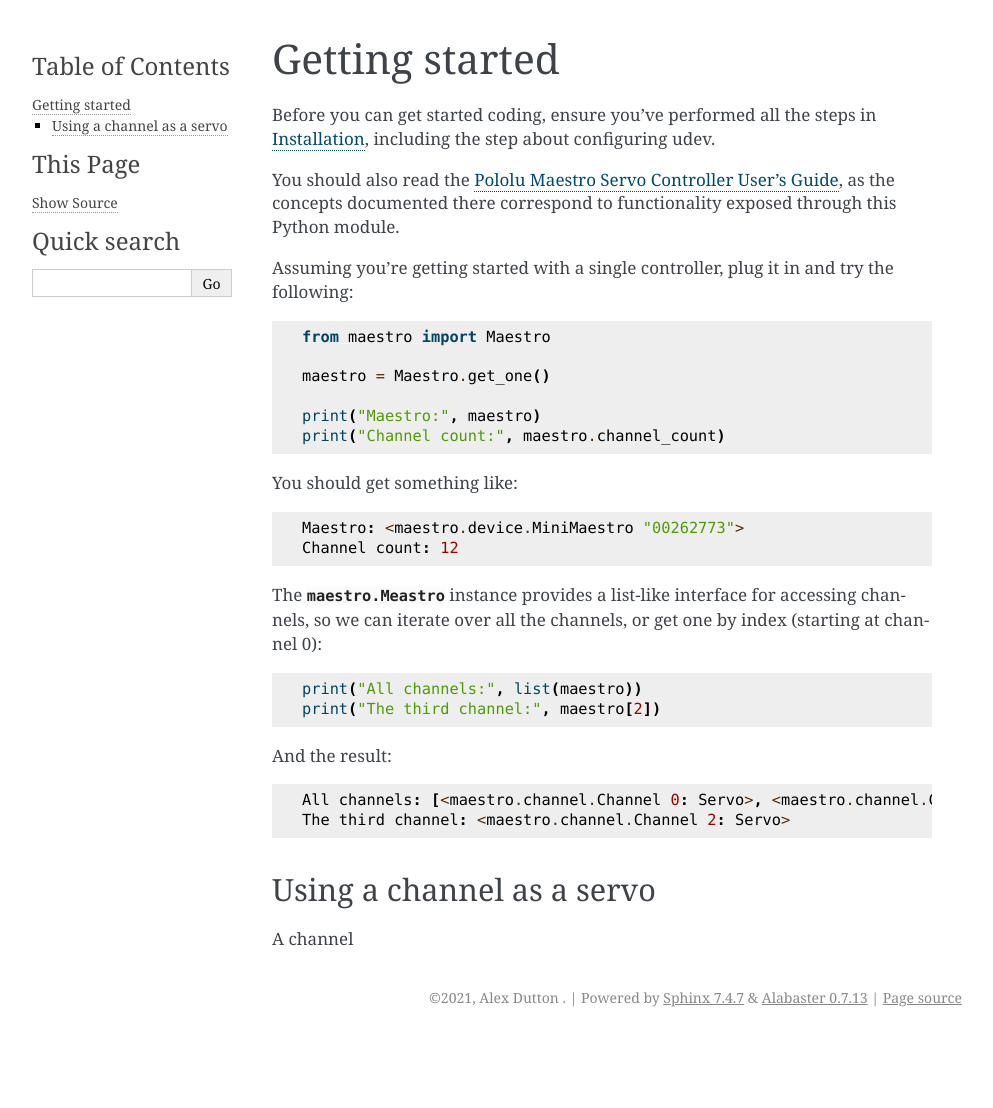
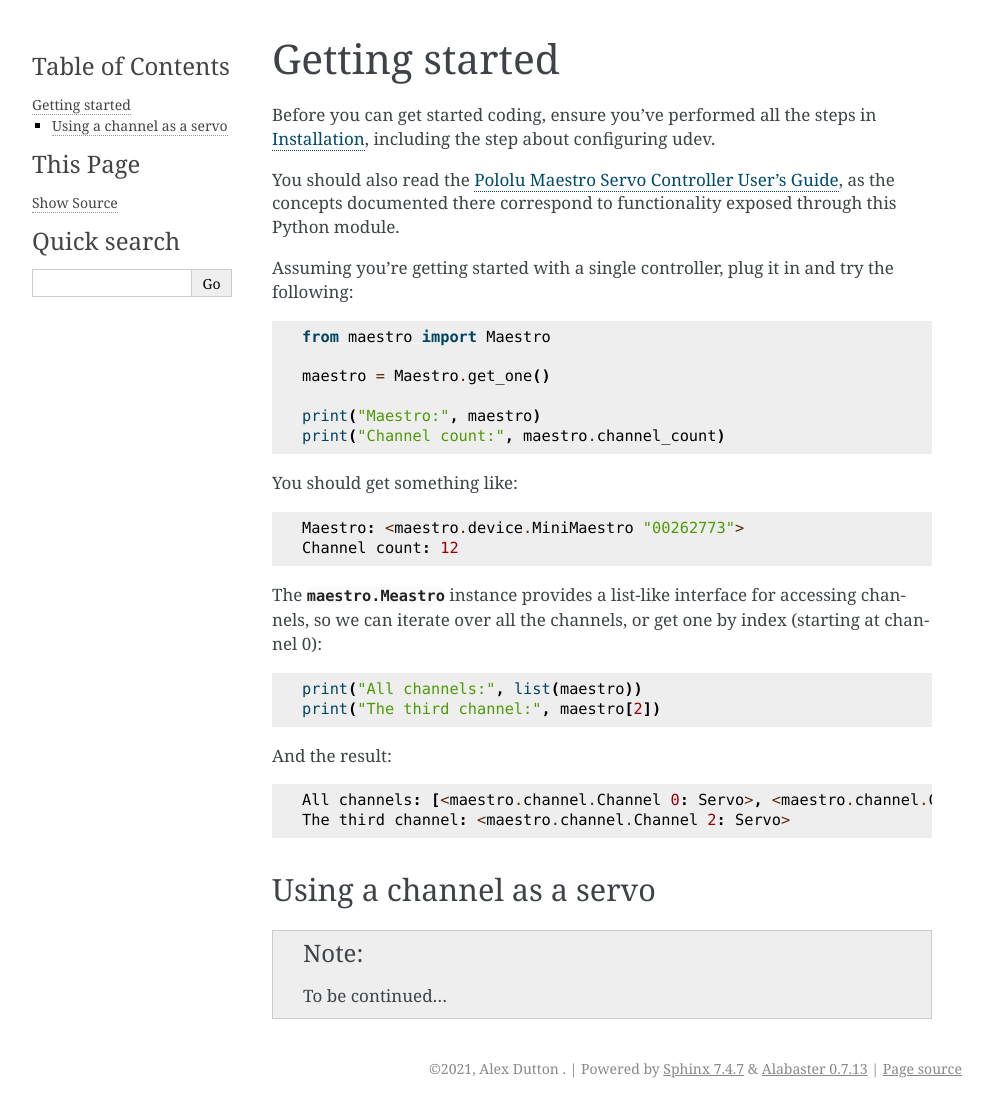
Before and after one commit to alexdutton/python-maestro-servo, a Sphinx documentation site: the page built from docs/getting-started.rst, in a window 1280 px wide. Shown: the whole page, without its empty margins (148-1141 px from the left). Built offline with Sphinx 7.4.7, drawn with Linux system fonts in a browser that asks for light colours; before the commit the page ends 1037 px from its top, so only the background shows below that.

Commit message:
Tidying up loose ends of docs
They're still loose, but now they're tidy

```diff
--- a/docs/getting-started.rst
+++ b/docs/getting-started.rst
@@ -43,4 +43,6 @@ And the result:
 Using a channel as a servo
 --------------------------
 
-A channel
+.. note::
+
+   To be continued…
--- a/docs/installation.rst
+++ b/docs/installation.rst
@@ -27,4 +27,4 @@ You'll need a file in `/etc/udev/rules.d/`, e.g. `/etc/udev/rules.d/10-pololu.ru
 
 This ensures that the currently-logged-in user on a desktop machine is able to access the device.
 
-One this is done, you're all set.
+Once this is done, you're all set.
--- a/docs/protocol.rst
+++ b/docs/protocol.rst
@@ -1,2 +1,6 @@
 The Maestro USB control protocol
 ================================
+
+.. note::
+
+   To be continued…
```
